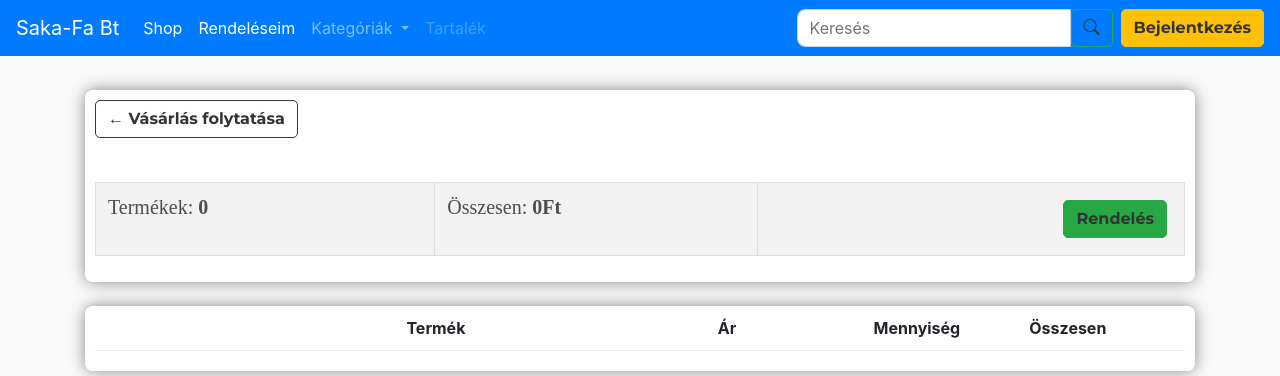
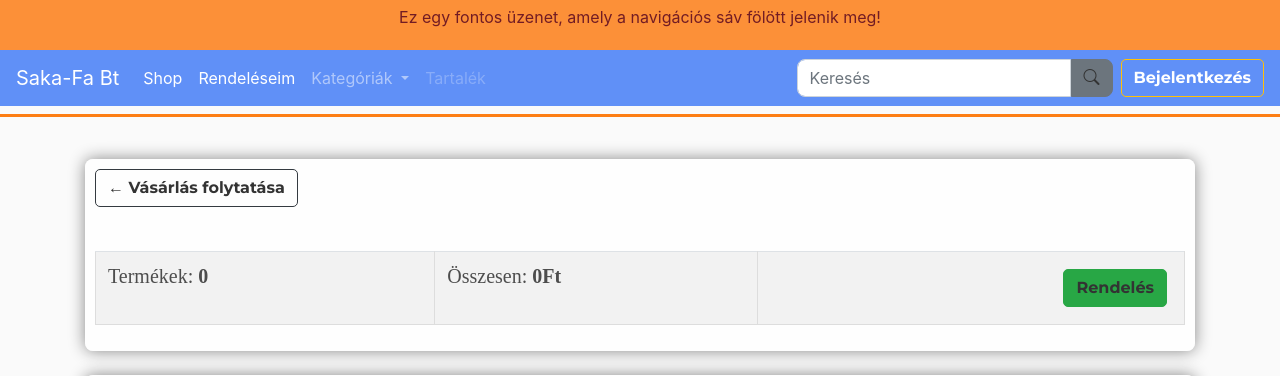
Before and after one commit to Tibi81/vizsgaremek, a Django app: page /cart/ in a window 1280 px wide. Shown: the top 376 px of the page. Run offline with Django 5.2, Linux system fonts and the light colour scheme; lists and menus that the app fills with data are empty; some libraries are stand-ins or nearby versions.

Commit message:
még egy kis css

```diff
--- a/ecommerce/static/css/main.css
+++ b/ecommerce/static/css/main.css
@@ -2,14 +2,23 @@ body{
 	background-color: hsl(0, 0%, 98%);
 }
 
+.custom-banner {
+    background-color: #fc9038;
+    color: #721c24; /* Sötét piros szöveg */
+    padding: 5px 0; /* Függőleges padding */
+    text-align: center; /* Középre igazítás */
+  }
 
+.navbar {
+    background-color: #6090f7 !important;
+  }
 
-
-
-
-
-
-
+.separator {
+    height: 3px; /* Csík vastagsága */
+    background-color:#fd7e14; /* Csík színe, állítsd be a kívánt színre */
+    margin-top: 8px; /* Felső margó */
+    margin-bottom: 8px; /* Alsó margó */
+  }
 
 .background1 {
     background-color: lightblue;
@@ -235,11 +244,11 @@ h6 {
     text-overflow: ellipsis;
   }
 
-  .truncated:hover {
+.truncated:hover {
     white-space: normal;
   }
 
-  .index_card{
+.index_card{
     position: relative;
     display: inline-block;
     margin-bottom: 20px;
@@ -249,7 +258,7 @@ h6 {
     border: 3px solid #ae9dd8;
   }
 
-  .index_card img{
+.index_card img{
     width: 100%;
     height: 400px;
     display: block;
@@ -329,10 +338,17 @@ h6 {
 	border-radius: 5px;
 }
 
-.btn btn-outline-success{
-    border-radius: 0 0 8px 8px;
+.btn btn-search{
+    border-radius: 0 0 8px 8px !important;
+
 }
 
+.user-btn{
+    color: white !important;
+}
+.custom-button {
+    border-radius: 0 8px 8px 0; /* Itt állítsd be a kívánt értéket */
+  }
 .form-control {
     border-radius: 8px 0 0 8px; /* Bal oldalon lekerekítés (felül, alul), jobb oldalon nem */
 }
@@ -403,6 +419,7 @@ h6 {
     text-overflow: ellipsis;
 	margin: 5px 0px 5px 8px;
     border-radius: 5px;
+    margin-right: 5px;
 
 }
 
@@ -451,13 +468,7 @@ td.left-align {
 	height: 500px;
 
 }
-/*
-.cart-row {
-    display: flex;
-    align-items: center;
-    margin-bottom: 10px;
-}
-*/
+
 .row-image {
     width: 50px;
     height: 50px;
--- a/ecommerce/store/templates/store/main.html
+++ b/ecommerce/store/templates/store/main.html
@@ -14,6 +14,10 @@
 </head>
 
 <body>
+
+<div class="custom-banner">
+    <p>Ez egy fontos üzenet, amely a navigációs sáv fölött jelenik meg!</p>
+</div>
 
 <nav class="navbar navbar-expand-lg navbar-dark bg-primary ">
     <a class="navbar-brand" href="{% url 'index' %}">Saka-Fa Bt</a>
@@ -46,7 +50,7 @@
 
         <form class="d-flex align-items-center my-2 my-lg-0" method="GET" action="{% url 'search' %}">
             <input class="form-control mr-0" type="search" name="q" placeholder="Keresés" aria-label="Search">
-            <button class="btn btn-outline-success mr-2" type="submit"><i class="bi bi-search" ></i></button>
+            <button class="btn btn-secondary mr-2 custom-button" type="submit"><i class="bi bi-search" ></i></button>
         </form>
 
         <div class="form-inline my-2 my-lg-0">
@@ -54,11 +58,11 @@
                 {% if user.is_authenticated %}
                     <form id="logout-form" method="POST" action="{% url 'logout' %}">
                         {% csrf_token %}
-                        <button class="btn btn-warning">Kijelentkezés</button>
+                        <button class="btn btn-outline-warning user-btn">Kijelentkezés</button>
                     </form>
                     <p class="user">{{ user.username }}</p>
                 {% else %}
-                    <a href="{% url 'login' %}" class="btn btn-warning">Bejelentkezés</a>
+                    <a href="{% url 'login' %}" class="btn btn-outline-warning user-btn">Bejelentkezés</a>
                 {% endif %}
             </div>
             {% if user.is_authenticated %}
@@ -87,6 +91,8 @@
         </div>
     </div>
 </nav>
+
+<div class="separator"></div>
 
 <div class="container">
     <br>
```
